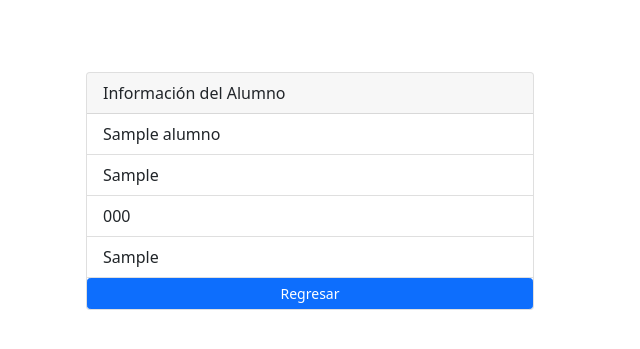
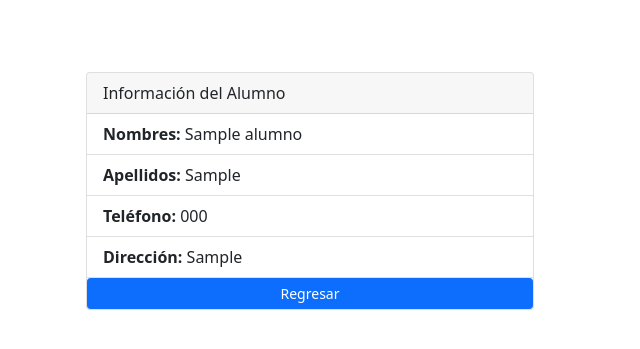
Before and after one commit to Miguel5858/deber_aplicaciones_web, a PHP site: page /secciones/alumnos/ver.php?txtID=1 in a window 1280 px wide. Shown: the part 56-405 px from the top of the page, without its empty margins (0-640 px from the left). Run offline with PHP 8.4, Linux system fonts and the light colour scheme; tables that the repository leaves empty hold one stand-in row (values such as "Sample post"); some libraries are stand-ins or nearby versions.

Commit message:
terminado

```diff
--- a/secciones/alumnos/ver.php
+++ b/secciones/alumnos/ver.php
@@ -34,10 +34,10 @@ if(isset($_GET['txtID'])){
     Información del Alumno
   </div>
   <ul class="list-group list-group-flush">
-    <li class="list-group-item"><?php echo $nombres; ?></li>
-    <li class="list-group-item"><?php echo $apellidos; ?></li>
-    <li class="list-group-item"><?php echo $telefono; ?></li>
-    <li class="list-group-item"><?php echo $direccion; ?></li>
+    <li class="list-group-item"><strong>Nombres:</strong> <?php echo $nombres; ?></li>
+    <li class="list-group-item"><strong>Apellidos:</strong> <?php echo $apellidos; ?></li>
+    <li class="list-group-item"><strong>Teléfono:</strong> <?php echo $telefono; ?></li>
+    <li class="list-group-item"><strong>Dirección:</strong> <?php echo $direccion; ?></li>
     <a name="" id="" class="btn btn-primary btn-sm" href="index.php" role="button">Regresar</a>
   </ul>
 </div>
```
